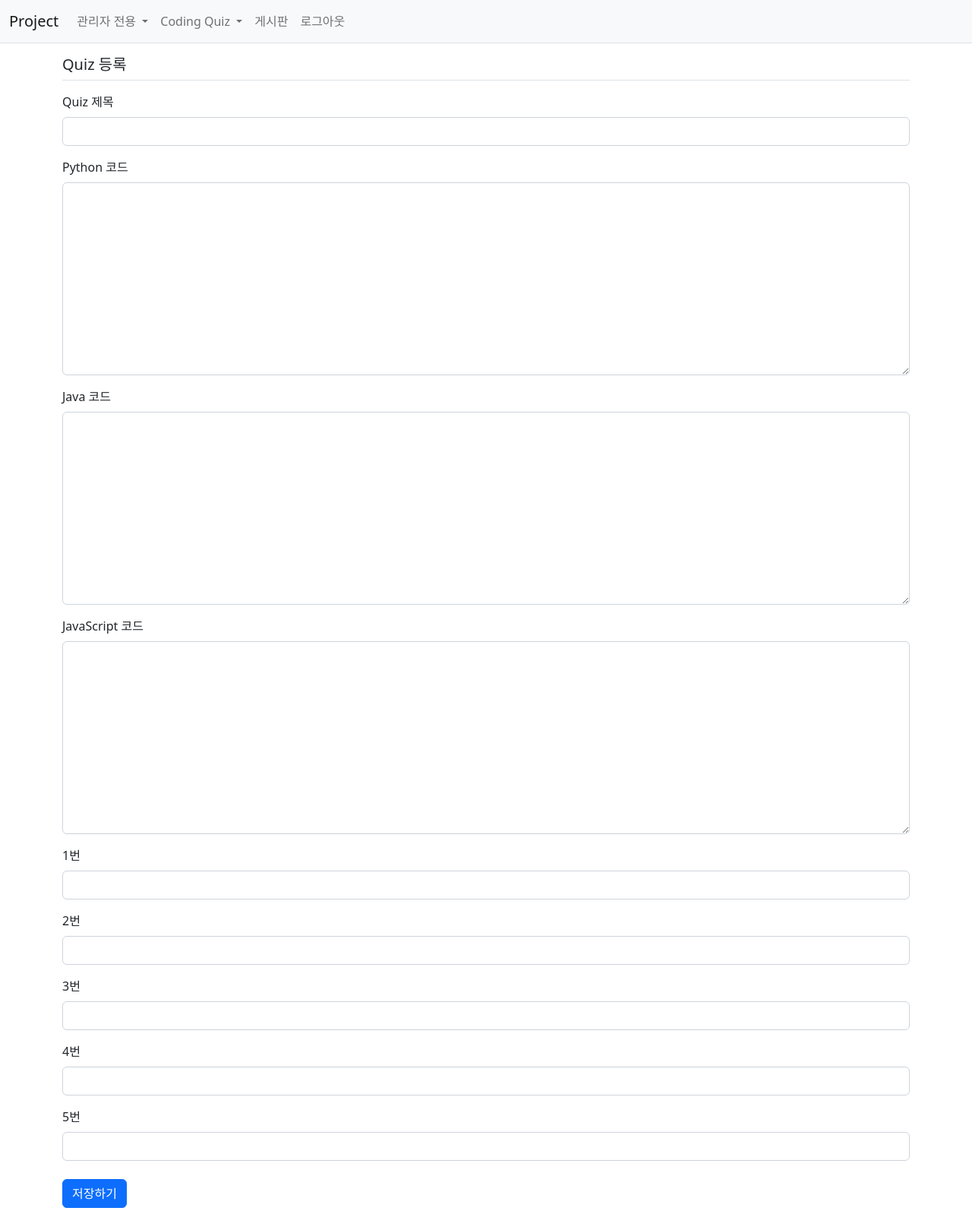
After one commit to pjnw1236/QuizProject, a Spring Boot app: page /admin/quiz/form in a window 1280 px wide. The commit adds this page. Shown: the whole page at 76% size. Run offline with Spring Boot 4, Linux system fonts and the light colour scheme; the visitor is signed in with stand-in values (Sample User, id 1); some of the project's set-up classes (security, data sources, template engines, error pages and the like) are left out, and stand-ins take their place; some libraries are stand-ins or nearby versions.

Commit message:
feat: 관리자 계정으로 quiz 생성 구현 (quizNumber, quizAnswer 빼고 구현)

```diff
--- a/src/main/java/com/quiz/controller/AdminController.java
+++ b/src/main/java/com/quiz/controller/AdminController.java
@@ -1,13 +1,23 @@
 package com.quiz.controller;
 
+import com.quiz.dto.QuizRequestDto;
+import com.quiz.dto.QuizResponseDto;
+import com.quiz.service.AdminService;
+import javax.validation.Valid;
+import lombok.AllArgsConstructor;
+import lombok.extern.slf4j.Slf4j;
 import org.springframework.stereotype.Controller;
+import org.springframework.validation.BindingResult;
 import org.springframework.web.bind.annotation.GetMapping;
+import org.springframework.web.bind.annotation.PostMapping;
 import org.springframework.web.bind.annotation.RequestMapping;
 
 @RequestMapping("/admin")
 @Controller
+@AllArgsConstructor
+@Slf4j
 public class AdminController {
-
+    private final AdminService adminService;
 
     @GetMapping("/quiz")
     public String getAdminQuiz() {
@@ -18,4 +28,19 @@ public class AdminController {
     public String getAdminBoard() {
         return "admin/admin_question_list";
     }
+
+    @GetMapping("/quiz/form")
+    public String getAdminQuizForm(QuizRequestDto quizRequestDto) {
+        log.info(quizRequestDto.toString());
+        return "admin/admin_quiz_form";
+    }
+
+    @PostMapping("/quiz/form")
+    public String createAdminQuiz(@Valid QuizRequestDto quizRequestDto, BindingResult bindingResult) {
+        if (bindingResult.hasErrors()) {
+            return "admin/admin_quiz_form";
+        }
+        QuizResponseDto quizResponseDto = adminService.createQuiz(quizRequestDto);
+        return "redirect:/admin/quiz";
+    }
 }
--- a/src/main/java/com/quiz/dto/QuizResponseDto.java
+++ b/src/main/java/com/quiz/dto/QuizResponseDto.java
@@ -7,7 +7,6 @@ import lombok.Setter;
 @Setter
 public class QuizResponseDto {
     private String title;
-    private String commonContent;
     private String pythonContent;
     private String javaContent;
     private String javaScriptContent;
--- a/src/main/java/com/quiz/repository/AdminRepository.java
+++ b/src/main/java/com/quiz/repository/AdminRepository.java
@@ -1,8 +1,8 @@
 package com.quiz.repository;
 
-import com.quiz.entity.AdminQuiz;
+import com.quiz.entity.Quiz;
 import org.springframework.data.jpa.repository.JpaRepository;
 
-public interface AdminRepository extends JpaRepository<AdminQuiz, Integer> {
+public interface AdminRepository extends JpaRepository<Quiz, Integer> {
 
 }
--- a/src/main/resources/templates/admin/admin_quiz.html
+++ b/src/main/resources/templates/admin/admin_quiz.html
@@ -4,11 +4,9 @@
   <!-- Quiz 등록 버튼 -->
   <div class="row my-3">
     <div class="col-6">
-      <a th:href="@{/admin/form}" class="btn btn-primary">Quiz 등록하기</a>
+      <a th:href="@{/admin/quiz/form}" class="btn btn-primary">Quiz 등록하기</a>
     </div>
   </div>
 
-
-
 </div>
 </html>
--- /dev/null
+++ b/src/main/resources/templates/admin/admin_quiz_form.html
@@ -0,0 +1,74 @@
+<html layout:decorate="~{layout}">
+<div layout:fragment="content" class="container">
+  <h5 class="my-3 border-bottom pb-2">Quiz 등록</h5>
+  <form th:object="${quizRequestDto}" method="post">
+    <input type="hidden" th:name="${_csrf.parameterName}" th:value="${_csrf.token}" />
+<!--    <div th:replace="~{form_errors :: formErrorsFragment}"></div>-->
+
+    <!-- 제목 -->
+    <div class="mb-3">
+      <label for="title" class="form-label">Quiz 제목</label>
+      <p th:if="${#fields.hasErrors('title')}" th:errors="*{title}" class="text-danger fw-bold"></p>
+      <input type="text" th:field="*{title}" class="form-control">
+    </div>
+
+    <!-- 내용 -->
+    <div class="mb-3">
+      <label for="pythonContent" class="form-label">Python 코드</label>
+      <p th:if="${#fields.hasErrors('pythonContent')}" th:errors="*{pythonContent}" class="text-danger fw-bold"></p>
+      <textarea th:field="*{pythonContent}" class="form-control" rows="10"></textarea>
+    </div>
+    <div class="mb-3">
+      <label for="javaContent" class="form-label">Java 코드</label>
+      <p th:if="${#fields.hasErrors('javaContent')}" th:errors="*{javaContent}" class="text-danger fw-bold"></p>
+      <textarea th:field="*{javaContent}" class="form-control" rows="10"></textarea>
+    </div>
+    <div class="mb-3">
+      <label for="javaScriptContent" class="form-label">JavaScript 코드</label>
+      <p th:if="${#fields.hasErrors('javaScriptContent')}" th:errors="*{javaScriptContent}" class="text-danger fw-bold"></p>
+      <textarea th:field="*{javaScriptContent}" class="form-control" rows="10"></textarea>
+    </div>
+
+    <!-- 오지선다 -->
+    <div class="mb-3">
+      <label for="first" class="form-label">1번</label>
+      <p th:if="${#fields.hasErrors('first')}" th:errors="*{first}" class="text-danger fw-bold"></p>
+      <input type="text" th:field="*{first}" class="form-control">
+    </div>
+    <div class="mb-3">
+      <label for="second" class="form-label">2번</label>
+      <p th:if="${#fields.hasErrors('second')}" th:errors="*{second}" class="text-danger fw-bold"></p>
+      <input type="text" th:field="*{second}" class="form-control">
+    </div>
+    <div class="mb-3">
+      <label for="third" class="form-label">3번</label>
+      <p th:if="${#fields.hasErrors('third')}" th:errors="*{third}" class="text-danger fw-bold"></p>
+      <input type="text" th:field="*{third}" class="form-control">
+    </div>
+    <div class="mb-3">
+      <label for="fourth" class="form-label">4번</label>
+      <p th:if="${#fields.hasErrors('fourth')}" th:errors="*{fourth}" class="text-danger fw-bold"></p>
+      <input type="text" th:field="*{fourth}" class="form-control">
+    </div>
+    <div class="mb-3">
+      <label for="fifth" class="form-label">5번</label>
+      <p th:if="${#fields.hasErrors('fifth')}" th:errors="*{fifth}" class="text-danger fw-bold"></p>
+      <input type="text" th:field="*{fifth}" class="form-control">
+    </div>
+
+    <!-- 퀴즈 번호 및 답 -->
+<!--    <div class="mb-3">-->
+<!--      <label for="quizNumber" class="form-label">Quiz 번호</label>-->
+<!--      <p th:if="${#fields.hasErrors('quizNumber')}" th:errors="*{quizNumber}" class="text-danger fw-bold"></p>-->
+<!--      <input type="text" th:field="*{quizNumber}" class="form-control">-->
+<!--    </div>-->
+<!--    <div class="mb-3">-->
+<!--      <label for="quizAnswer" class="form-label">정답 번호</label>-->
+<!--      <p th:if="${#fields.hasErrors('quizAnswer')}" th:errors="*{quizAnswer}" class="text-danger fw-bold"></p>-->
+<!--      <input type="text" th:field="*{quizAnswer}" class="form-control">-->
+<!--    </div>-->
+
+    <input type="submit" value="저장하기" class="btn btn-primary my-2">
+  </form>
+</div>
+</html>
```
Also changed, not shown: src/main/java/com/quiz/dto/QuizRequestDto.java (+21 -11 lines), src/main/java/com/quiz/entity/Quiz.java (+8 -7 lines), src/main/java/com/quiz/service/AdminService.java (added, +23 -0 lines).
